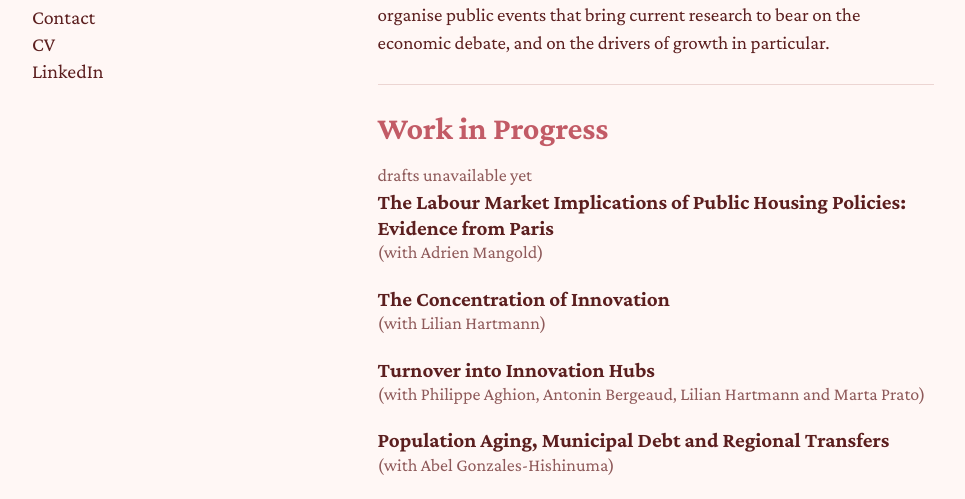
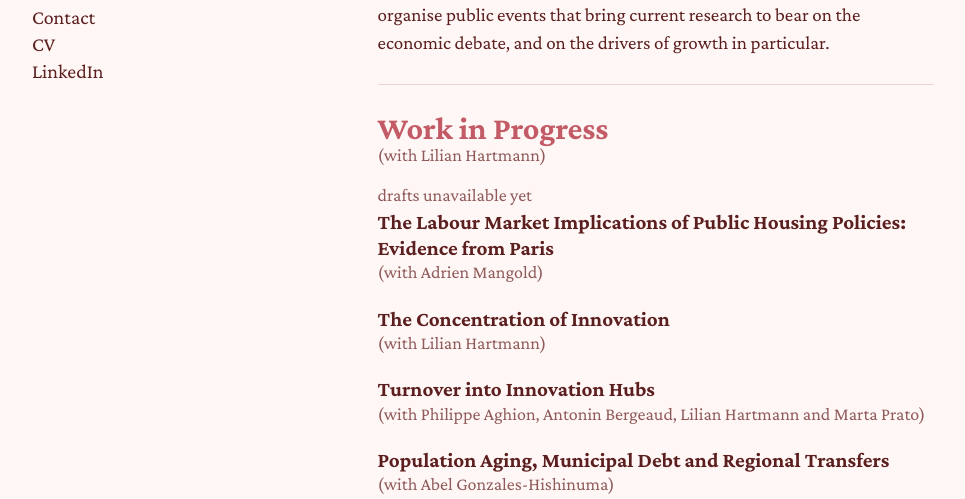
Before and after one commit to laurearzt/laurearzt, a plain HTML site: page index.html in a window 1280 px wide. Shown: the part 393-892 px from the top of the page, without its empty margins (128-1093 px from the left). Drawn offline with nearby package versions, Linux system fonts and the light colour scheme.

Commit message:
Update index.html

```diff
--- a/index.html
+++ b/index.html
@@ -62,7 +62,7 @@ h3 a { text-decoration: none; }
     We organise public events that bring current research to bear on the economic debate, and on the drivers of growth in particular.</p>
   <hr>
 
-  <h2>Work in Progress</h2>
+  <h2><a>Work in Progress</a><small>(with Lilian Hartmann)</small></h2>
   <small> drafts unavailable yet </small>
   <h3><a href="#">The Labour Market Implications of Public Housing Policies: Evidence from Paris</a><small>(with Adrien Mangold)</small></h3>
   <h3><a href="#">The Concentration of Innovation</a><small>(with Lilian Hartmann)</small></h3>
```
